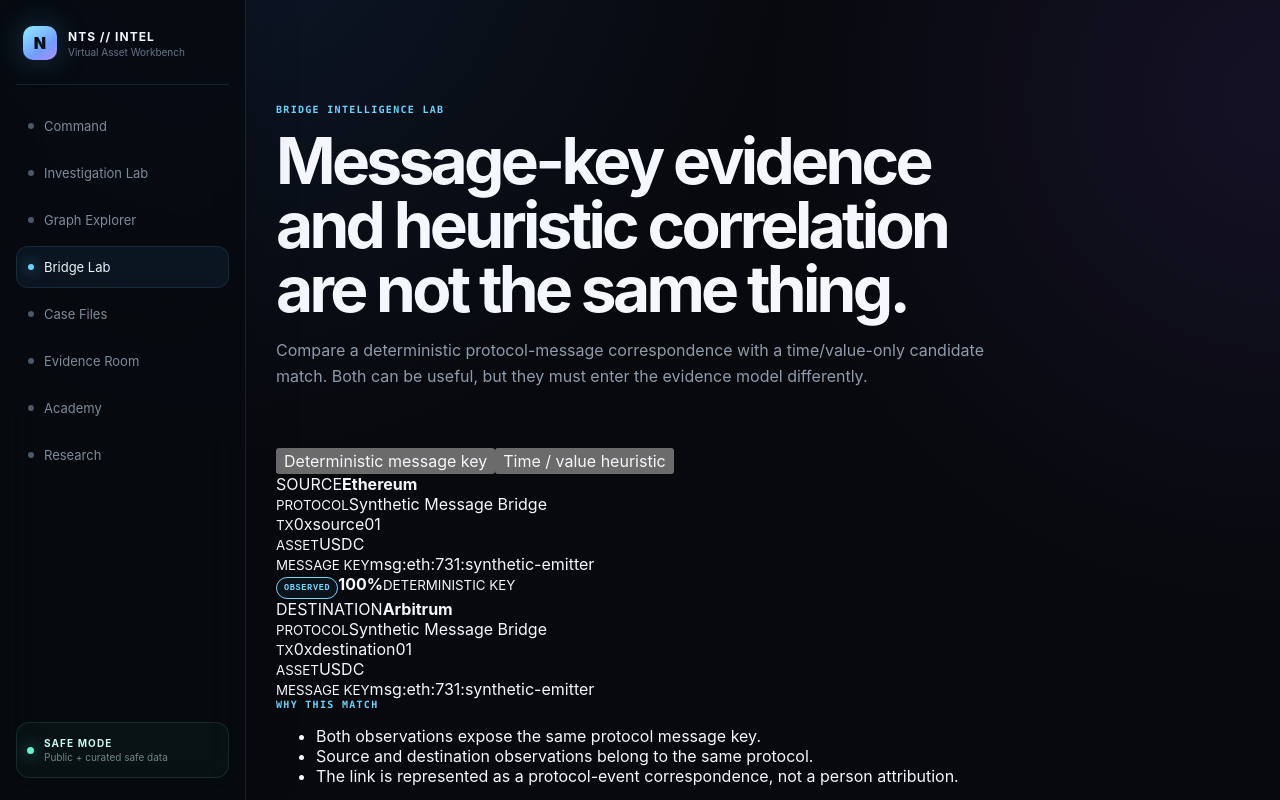
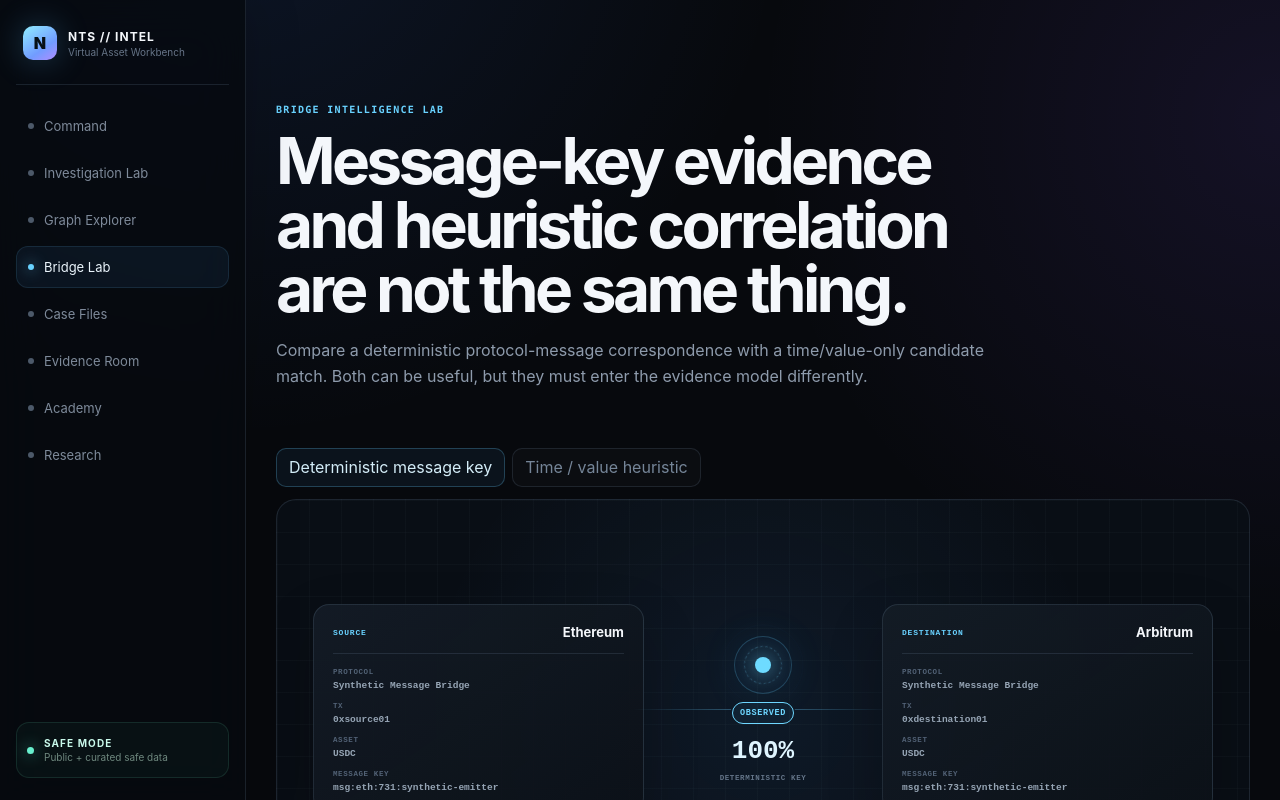
Before and after one commit to sapgun/nts-virtual-asset-tracking, a Next.js app: page /bridges in a window 1280 px wide. Shown: the top 800 px of the page. Built offline with nearby package versions, Linux system fonts and the light colour scheme.

Commit message:
feat(app): style public imports citations and Bridge Lab

```diff
--- a/app/globals.css
+++ b/app/globals.css
@@ -2185,3 +2185,426 @@ button { color: inherit; }
   color: #e19a94;
   font-size: 9px;
 }
+
+
+/* === PUBLIC IMPORT + CITED CONTEXT === */
+.results-actions {
+  display: flex;
+  align-items: center;
+  gap: 8px;
+  flex-wrap: wrap;
+  justify-content: flex-end;
+}
+
+.results-actions button {
+  min-height: 32px;
+  padding: 0 10px;
+  border: 1px solid rgba(105, 207, 255, .2);
+  border-radius: 9px;
+  color: #bfeeff;
+  background: rgba(74, 159, 224, .07);
+  cursor: pointer;
+}
+
+.results-actions button:hover {
+  border-color: rgba(105, 207, 255, .42);
+  background: rgba(74, 159, 224, .12);
+}
+
+.import-mode-badge {
+  width: max-content;
+  display: inline-flex;
+  align-items: center;
+  min-height: 24px;
+  margin-top: 11px;
+  padding: 0 8px;
+  border: 1px solid rgba(104, 239, 205, .16);
+  border-radius: 999px;
+  color: #8cecd4;
+  background: rgba(63, 199, 165, .05);
+  font: 800 8px ui-monospace, monospace;
+  letter-spacing: .09em;
+}
+
+.import-state-page {
+  min-height: 80vh;
+  display: grid;
+  place-items: center;
+  padding: 30px;
+}
+
+.import-state-card {
+  width: min(560px, 100%);
+  padding: 28px;
+  border: 1px solid var(--line);
+  border-radius: 18px;
+  background: rgba(12, 17, 24, .82);
+  box-shadow: var(--shadow);
+}
+
+.import-state-card.error {
+  border-color: rgba(255, 142, 134, .15);
+}
+
+.import-state-card h1 {
+  margin: 11px 0 8px;
+  font-size: 30px;
+  letter-spacing: -.045em;
+}
+
+.import-state-card p {
+  margin: 0;
+  color: var(--muted);
+  line-height: 1.6;
+}
+
+.import-state-card a {
+  display: inline-flex;
+  margin-top: 18px;
+  color: var(--blue);
+  font-size: 11px;
+}
+
+.copilot-citations {
+  display: grid;
+  gap: 5px;
+  margin-top: 12px;
+}
+
+.copilot-citations > span {
+  color: #5f7084;
+  font: 800 7.5px ui-monospace, monospace;
+  letter-spacing: .1em;
+}
+
+.copilot-citations > div {
+  display: grid;
+  grid-template-columns: 48px minmax(0, 1fr) auto;
+  gap: 7px;
+  align-items: center;
+  padding: 7px 8px;
+  border: 1px solid var(--line);
+  border-radius: 8px;
+  background: rgba(255,255,255,.014);
+}
+
+.copilot-citations b {
+  color: #79d4ff;
+  font: 800 8px ui-monospace, monospace;
+}
+
+.copilot-citations small {
+  overflow: hidden;
+  color: #8594a5;
+  font-size: 8.5px;
+  text-overflow: ellipsis;
+  white-space: nowrap;
+}
+
+.copilot-citations a {
+  color: #78d8ff;
+  font-size: 8px;
+}
+
+/* === BRIDGE INTELLIGENCE LAB === */
+.bridge-lab {
+  display: grid;
+  gap: 12px;
+}
+
+.bridge-scenario-tabs {
+  display: flex;
+  gap: 7px;
+  flex-wrap: wrap;
+}
+
+.bridge-scenario-tabs button {
+  min-height: 39px;
+  padding: 0 12px;
+  border: 1px solid var(--line);
+  border-radius: 10px;
+  color: #758598;
+  background: rgba(255,255,255,.018);
+  cursor: pointer;
+  transition: .2s ease;
+}
+
+.bridge-scenario-tabs button:hover,
+.bridge-scenario-tabs button.active {
+  color: #d4edf8;
+  border-color: rgba(105, 207, 255, .25);
+  background: rgba(73, 157, 220, .07);
+}
+
+.bridge-stage {
+  min-height: 420px;
+  position: relative;
+  display: grid;
+  grid-template-columns: minmax(260px, 1fr) 190px minmax(260px, 1fr);
+  gap: 24px;
+  align-items: center;
+  padding: 36px;
+  overflow: hidden;
+  border: 1px solid var(--line);
+  border-radius: 20px;
+  background:
+    radial-gradient(480px circle at 50% 50%, rgba(77, 163, 255, .08), transparent 70%),
+    linear-gradient(rgba(145,175,207,.033) 1px, transparent 1px),
+    linear-gradient(90deg, rgba(145,175,207,.033) 1px, transparent 1px),
+    #090e15;
+  background-size: auto, 32px 32px, 32px 32px, auto;
+}
+
+.bridge-stage::after {
+  content: "";
+  position: absolute;
+  inset: 0;
+  pointer-events: none;
+  background: linear-gradient(105deg, transparent 18%, rgba(105, 215, 255, .026) 48%, transparent 76%);
+  animation: bridgeSweep 8s ease-in-out infinite;
+}
+
+.bridge-observation {
+  position: relative;
+  z-index: 2;
+  padding: 19px;
+  border: 1px solid rgba(143, 177, 212, .16);
+  border-radius: 16px;
+  background: linear-gradient(145deg, rgba(20, 28, 38, .94), rgba(12, 17, 24, .92));
+  box-shadow: 0 22px 56px rgba(0,0,0,.2);
+}
+
+.bridge-direction {
+  display: flex;
+  justify-content: space-between;
+  gap: 12px;
+  align-items: center;
+  padding-bottom: 13px;
+  border-bottom: 1px solid var(--line);
+}
+
+.bridge-direction span {
+  color: var(--blue);
+  font: 800 8px ui-monospace, monospace;
+  letter-spacing: .1em;
+}
+
+.bridge-direction b {
+  font-size: 13px;
+}
+
+.bridge-fields {
+  display: grid;
+  gap: 11px;
+  margin-top: 14px;
+}
+
+.bridge-fields div {
+  min-width: 0;
+}
+
+.bridge-fields small {
+  display: block;
+  color: #526276;
+  font: 800 7.5px ui-monospace, monospace;
+  letter-spacing: .08em;
+}
+
+.bridge-fields span {
+  display: block;
+  overflow: hidden;
+  margin-top: 4px;
+  color: #96a5b5;
+  font: 600 9.5px ui-monospace, monospace;
+  text-overflow: ellipsis;
+  white-space: nowrap;
+}
+
+.bridge-link {
+  position: relative;
+  z-index: 2;
+  min-height: 185px;
+  display: flex;
+  flex-direction: column;
+  justify-content: center;
+  align-items: center;
+  gap: 8px;
+}
+
+.bridge-link::before,
+.bridge-link::after {
+  content: "";
+  position: absolute;
+  top: 50%;
+  width: 52%;
+  height: 1px;
+  background: linear-gradient(90deg, transparent, rgba(107, 207, 255, .32));
+}
+
+.bridge-link::before {
+  right: 67%;
+}
+
+.bridge-link::after {
+  left: 67%;
+  transform: rotate(180deg);
+}
+
+.bridge-link strong {
+  margin-top: 4px;
+  color: #dff5ff;
+  font: 850 26px ui-monospace, monospace;
+}
+
+.bridge-link small {
+  color: #65768a;
+  font: 800 7.5px ui-monospace, monospace;
+  letter-spacing: .08em;
+}
+
+.bridge-pulse {
+  width: 58px;
+  height: 58px;
+  position: relative;
+  display: grid;
+  place-items: center;
+  border: 1px solid rgba(107, 207, 255, .22);
+  border-radius: 50%;
+  background: rgba(70, 160, 225, .05);
+  box-shadow: 0 0 40px rgba(78, 176, 255, .08);
+}
+
+.bridge-pulse::before,
+.bridge-pulse::after,
+.bridge-pulse i {
+  content: "";
+  position: absolute;
+  border-radius: 50%;
+}
+
+.bridge-pulse::before {
+  inset: 9px;
+  border: 1px dashed rgba(114, 215, 255, .25);
+  animation: spin 6s linear infinite;
+}
+
+.bridge-pulse::after {
+  inset: 20px;
+  background: #6edbff;
+  box-shadow: 0 0 20px rgba(110, 219, 255, .75);
+}
+
+.bridge-pulse i {
+  inset: -8px;
+  border: 1px solid rgba(112, 211, 255, .08);
+  animation: bridgePulse 2.4s ease-out infinite;
+}
+
+.mode-heuristic {
+  border-color: rgba(255, 196, 103, .22);
+  background: rgba(255, 175, 63, .04);
+}
+
+.mode-heuristic::after {
+  background: var(--amber);
+  box-shadow: 0 0 20px rgba(255, 195, 109, .55);
+}
+
+.mode-no_match {
+  border-color: rgba(255, 143, 135, .18);
+}
+
+.bridge-analysis {
+  display: grid;
+  grid-template-columns: 1fr 1fr;
+  gap: 10px;
+}
+
+.bridge-analysis article {
+  min-height: 180px;
+  padding: 20px;
+  border: 1px solid var(--line);
+  border-radius: 15px;
+  background: rgba(13, 18, 25, .76);
+}
+
+.bridge-analysis article.bridge-caution {
+  border-color: rgba(255, 194, 99, .12);
+  background: rgba(57, 40, 17, .1);
+}
+
+.bridge-analysis ul {
+  margin: 14px 0 0;
+  padding-left: 17px;
+  color: #8d9bab;
+  font-size: 11px;
+  line-height: 1.65;
+}
+
+.bridge-analysis li + li {
+  margin-top: 6px;
+}
+
+@keyframes bridgePulse {
+  0% { transform: scale(.82); opacity: .65; }
+  100% { transform: scale(1.45); opacity: 0; }
+}
+
+@keyframes bridgeSweep {
+  0%, 16% { transform: translateX(-70%); opacity: 0; }
+  42% { opacity: 1; }
+  76%, 100% { transform: translateX(75%); opacity: 0; }
+}
+
+@media (max-width: 1050px) {
+  .bridge-stage {
+    grid-template-columns: 1fr;
+    gap: 12px;
+  }
+  .bridge-link {
+    min-height: 120px;
+  }
+  .bridge-link::before,
+  .bridge-link::after {
+    width: 1px;
+    height: 42px;
+    left: 50%;
+    right: auto;
+    background: linear-gradient(to bottom, transparent, rgba(107, 207, 255, .3));
+  }
+  .bridge-link::before {
+    top: -10px;
+  }
+  .bridge-link::after {
+    top: auto;
+    bottom: -10px;
+    transform: rotate(180deg);
+  }
+}
+
+@media (max-width: 700px) {
+  .results-actions {
+    align-items: flex-start;
+    flex-direction: column;
+  }
+  .bridge-stage {
+    padding: 18px;
+  }
+  .bridge-analysis {
+    grid-template-columns: 1fr;
+  }
+  .copilot-citations > div {
+    grid-template-columns: 45px 1fr;
+  }
+  .copilot-citations a {
+    grid-column: 2;
+  }
+}
+
+@media (prefers-reduced-motion: reduce) {
+  .bridge-stage::after,
+  .bridge-pulse::before,
+  .bridge-pulse i {
+    animation: none !important;
+  }
+}
```
